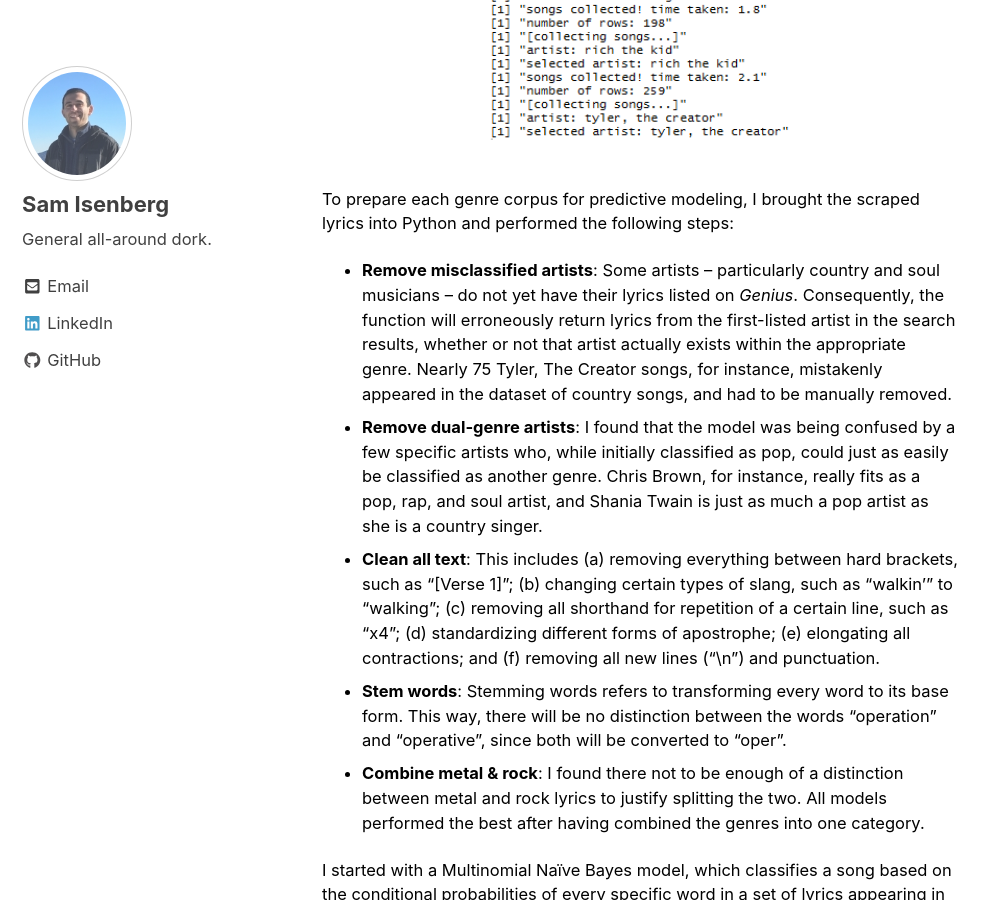
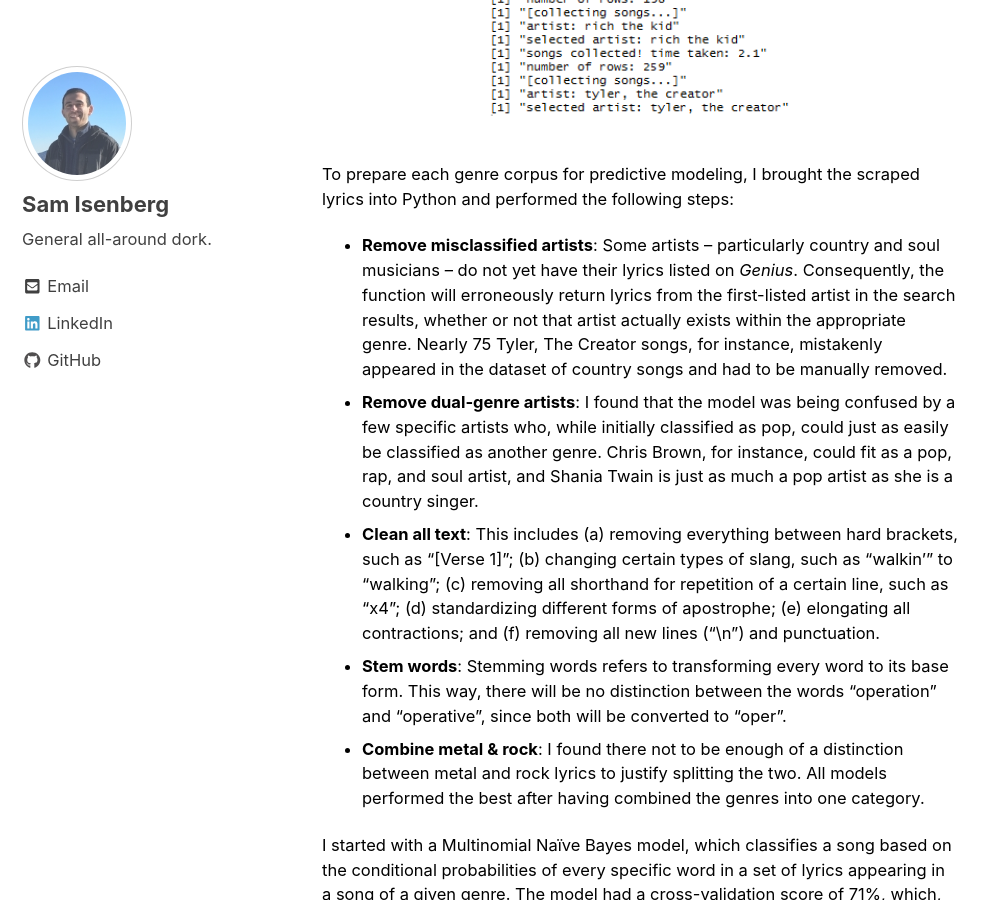
Before and after one commit to saisenberg/saisenberg.github.io, a Jekyll site: the page built from _posts/2018-11-03-lyrics-classifier.md, in a window 1280 px wide and 900 px high, scrolled down 1335 px. Shown: the whole window, without its empty margins (0-998 px from the left). Built offline with Jekyll 4.4.1, drawn with Linux system fonts in a browser that asks for light colours; nearby versions of some CDN libraries; some of the changed text lies outside the part shown.

```diff
--- a/CHANGELOG (SI).txt
+++ b/CHANGELOG (SI).txt
@@ -1,4 +1,7 @@
 CHANGELOG
+
+0.37
+- update lyrics-classifier formatting
 
 0.35-0.36
 - show 20+ posts on front page
--- a/_posts/2018-11-03-lyrics-classifier.md
+++ b/_posts/2018-11-03-lyrics-classifier.md
@@ -15,7 +15,7 @@ As per usual, my first step in the modeling process was data collection and clea
 
 First, though, I wrote a few small web scrapers to collect the names of artists in six different musical genres – **country**, **metal**, **pop**, **rap**, **rock**, and **soul** – from [*Billboard*](billboard.com), [*Ranker*](https://ranker.com), and [*TheTopTens*](https://www.thetoptens.com).
 
-Next, I used Ewen Henderson’s *geniusR*(https://cran.r-project.org/web/packages/geniusr/geniusr.pdf) package to scrape lyrics straight from [*Genius*](http://genius.com) (formerly known as *RapGenius*) and create a separate corpus of lyrics for each genre. *Genius* hosts lyrics for a relatively wide array of musicians, and I’ve found that the site, for the most part, keeps their lyrics relatively tidy.
+Next, I used Ewen Henderson’s [*geniusR*](https://cran.r-project.org/web/packages/geniusr/geniusr.pdf) package to scrape lyrics straight from [*Genius*](http://genius.com) (formerly known as *RapGenius*) and create a separate corpus of lyrics for each genre. *Genius* hosts lyrics for a relatively wide array of musicians, and I’ve found that the site, for the most part, keeps their lyrics relatively tidy.
 
 I wrote a *collectGenre* function which, given a list of genre artists and a few additional parameters, will randomly scrape the lyrics of artists belonging to that genre. To ensure a reasonable variety of artists within each corpus, I scraped a maximum of 75 songs per artist. Finally, I discarded any result with a title that includes the phrases “album art”, “tracklist”, “script”, or “interview”, since *Genius*’s lyrics occasionally include transcripts of additional, non-song artist materials.
 
@@ -25,8 +25,8 @@ The below picture demonstrates this function in use; here, *collectGenre* has be
 
 To prepare each genre corpus for predictive modeling, I brought the scraped lyrics into Python and performed the following steps:
 
-* **Remove misclassified artists**: Some artists – particularly country and soul musicians – do not yet have their lyrics listed on *Genius*. Consequently, the function will erroneously return lyrics from the first-listed artist in the search results, whether or not that artist actually exists within the appropriate genre. Nearly 75 Tyler, The Creator songs, for instance, mistakenly appeared in the dataset of country songs, and had to be manually removed.
-* **Remove dual-genre artists**: I found that the model was being confused by a few specific artists who, while initially classified as pop, could just as easily be classified as another genre. Chris Brown, for instance, really fits as a pop, rap, and soul artist, and Shania Twain is just as much a pop artist as she is a country singer.
+* **Remove misclassified artists**: Some artists – particularly country and soul musicians – do not yet have their lyrics listed on *Genius*. Consequently, the function will erroneously return lyrics from the first-listed artist in the search results, whether or not that artist actually exists within the appropriate genre. Nearly 75 Tyler, The Creator songs, for instance, mistakenly appeared in the dataset of country songs and had to be manually removed.
+* **Remove dual-genre artists**: I found that the model was being confused by a few specific artists who, while initially classified as pop, could just as easily be classified as another genre. Chris Brown, for instance, could fit as a pop, rap, and soul artist, and Shania Twain is just as much a pop artist as she is a country singer.
 *	**Clean all text**: This includes (a) removing everything between hard brackets, such as “[Verse 1]”; (b) changing certain types of slang, such as “walkin’” to “walking”; (c) removing all shorthand for repetition of a certain line, such as “x4”; (d) standardizing different forms of apostrophe; (e) elongating all contractions; and (f) removing all new lines (“\n”) and punctuation.
 * **Stem words**: Stemming words refers to transforming every word to its base form. This way, there will be no distinction between the words “operation” and “operative”, since both will be converted to “oper”.
 * **Combine metal & rock**: I found there not to be enough of a distinction between metal and rock lyrics to justify splitting the two. All models performed the best after having combined the genres into one category.
```
Also changed, not shown: other parts of _posts/2018-11-03-lyrics-classifier.md (+1 -1 lines).
